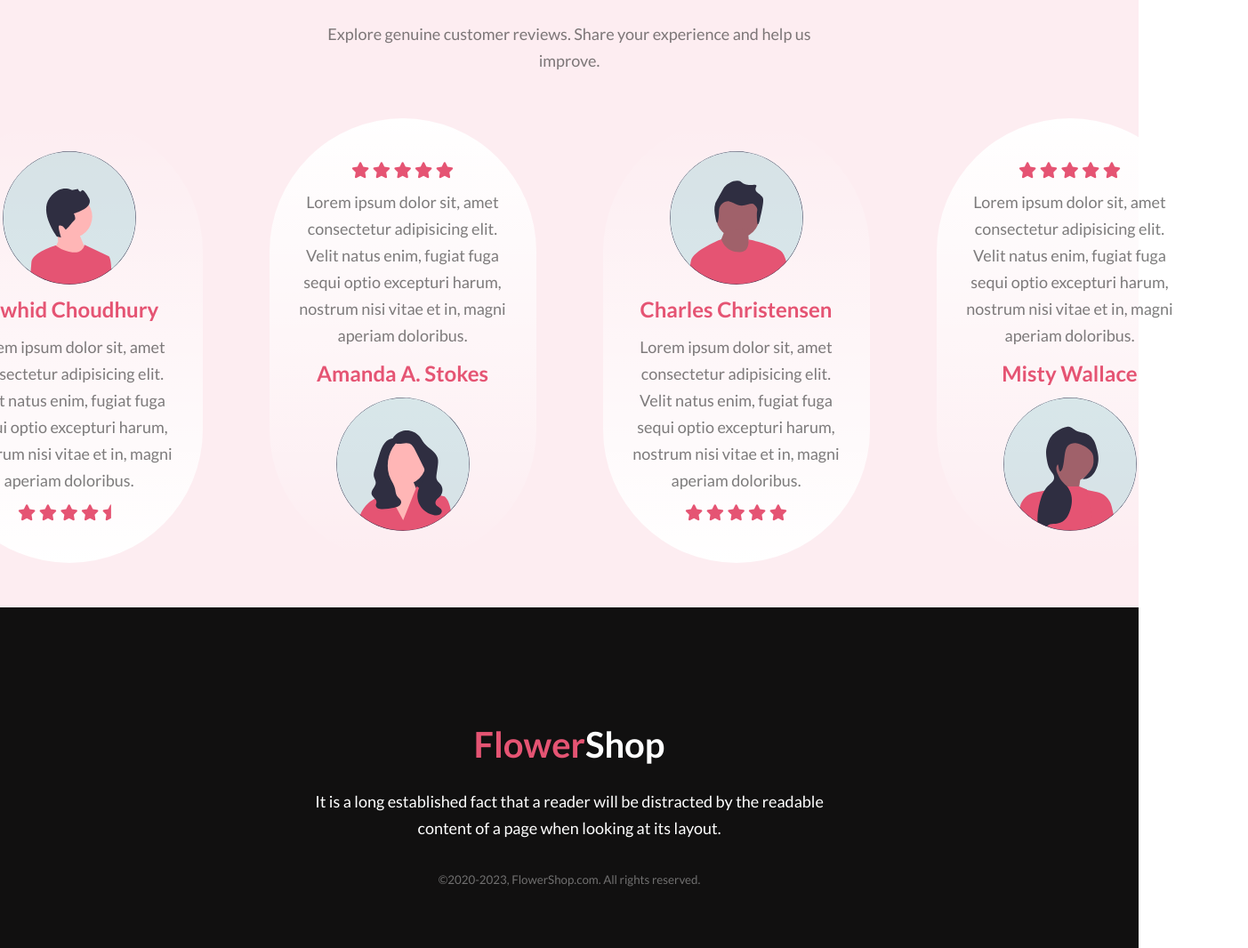
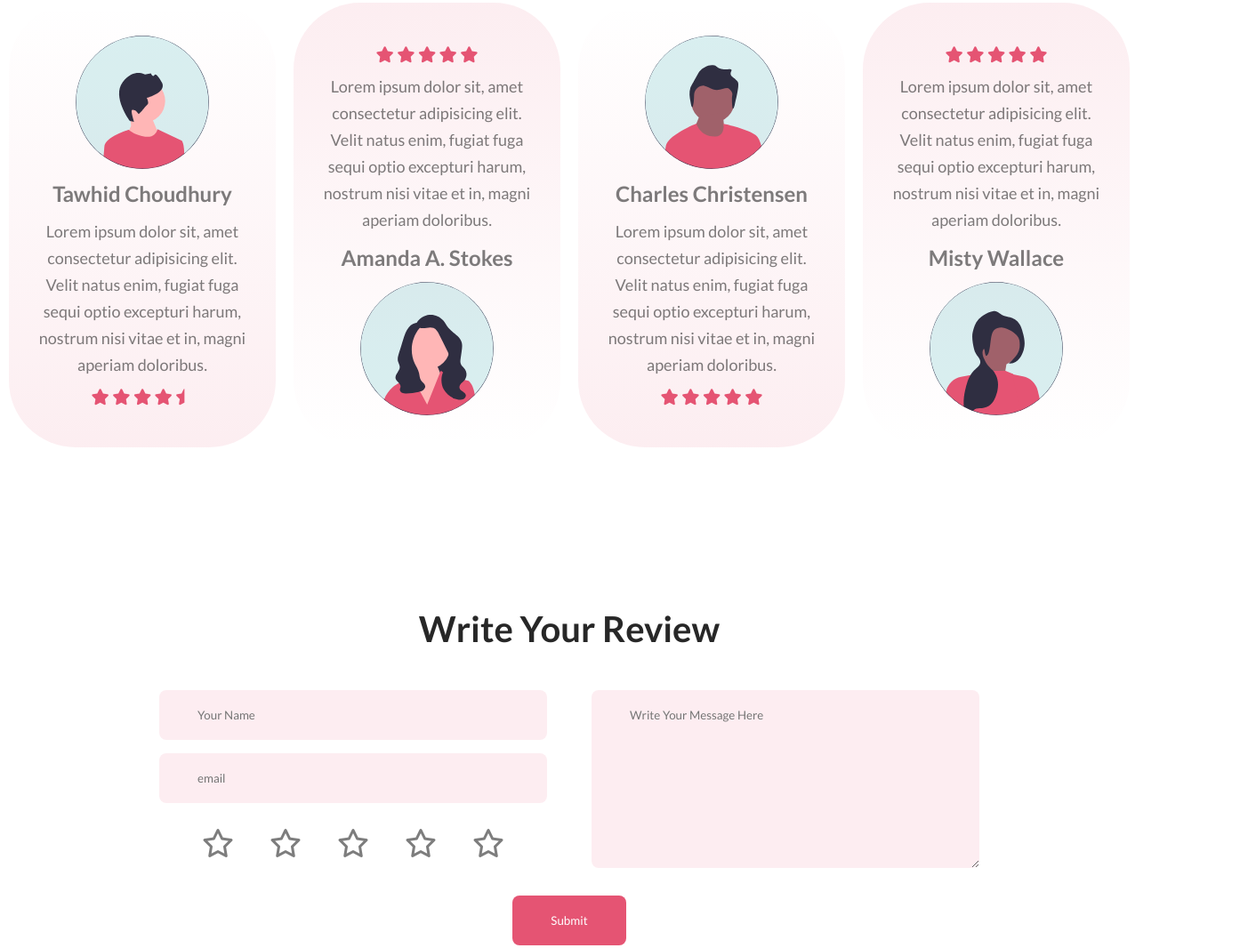
Before and after one commit to tawhid-choudhury/flower-shop-assignment-no-1, a plain HTML site: page index.html in a window 1280 px wide. Shown: the part 4662-5728 px from the top of the page at 89% size, 1403 px wide, since content can reach past the window. Drawn offline with Linux system fonts and the light colour scheme.

Commit message:
added review form

```diff
--- a/index.html
+++ b/index.html
@@ -196,6 +196,31 @@
                 </div>
             </div>
         </section>
+        <section class="write-review">
+            <h2 class="title">Write Your Review</h2>
+            <form class="review-form" action="">
+                <div class="write-review-form">
+
+                    <div class="name-email">
+                        <input class="review-input" type="text" name="writer-name" id="writer-name"
+                            placeholder="Your Name">
+                        <input class="review-input" type="email" name="email" id="email" placeholder="email">
+                        <div class="rate">
+                            <p><i class="fa-regular fa-star fa-2xl" style="color: #27272799;"></i></p>
+                            <p><i class="fa-regular fa-star fa-2xl" style="color: #27272799;"></i></p>
+                            <p><i class="fa-regular fa-star fa-2xl" style="color: #27272799;"></i></p>
+                            <p><i class="fa-regular fa-star fa-2xl" style="color: #27272799;"></i></p>
+                            <p><i class="fa-regular fa-star fa-2xl" style="color: #27272799;"></i></p>
+                        </div>
+                    </div>
+                    <div class="message-box">
+                        <textarea name="review-message" id="rm" cols="30" rows="10" class="review-input"
+                            placeholder="Write Your Message Here"></textarea>
+                    </div>
+                </div>
+                <button class="btn1">Submit</button>
+            </form>
+        </section>
     </main>
     <footer>
         <section>
--- a/style.css
+++ b/style.css
@@ -45,6 +45,11 @@
   align-items: center;
   flex-direction: column;
   justify-content: center;
+}
+.btn1:hover,
+.btn2:hover {
+  background: rgba(211, 211, 211, 0.647);
+  color: #e55473;
 }
 
 /* banner styles */
@@ -223,15 +228,11 @@ figcaption {
   width: 594px;
 }
 /* review section styles */
-.reviews {
-  background-color: rgba(229, 84, 115, 0.1);
-  margin-top: 130px;
-}
 .cards {
   display: flex;
   align-items: center;
   justify-content: center;
-  gap: 75px;
+  gap: 20px;
   padding: 50px;
 }
 .card1 {
@@ -242,8 +243,12 @@ figcaption {
   align-items: center;
   flex-direction: column;
   justify-content: center;
-  background-image: linear-gradient(0deg, white, rgba(255, 0, 0, 0));
-  border-radius: 150px;
+  background-image: linear-gradient(
+    0deg,
+    rgba(229, 84, 115, 0.1),
+    rgba(255, 0, 0, 0)
+  );
+  border-radius: 75px;
 }
 .card2 {
   width: 300px;
@@ -253,8 +258,12 @@ figcaption {
   align-items: center;
   flex-direction: column-reverse;
   justify-content: center;
-  background-image: linear-gradient(180deg, white, rgba(255, 0, 0, 0));
-  border-radius: 150px;
+  background-image: linear-gradient(
+    180deg,
+    rgba(229, 84, 115, 0.1),
+    rgba(255, 0, 0, 0)
+  );
+  border-radius: 75px;
 }
 .reviewer2 {
   display: flex;
@@ -276,7 +285,7 @@ figcaption {
 }
 .name {
   padding: 10px;
-  color: #e55473;
+  color: rgba(39, 39, 39, 0.6);
   text-align: center;
   font-family: Lato;
   font-size: 24px;
@@ -286,12 +295,57 @@ figcaption {
 }
 .review-description {
   /* margin-top: 10px; */
-  color: rgba(39, 39, 39, 0.6);
+  color: #27272799;
   text-align: center;
   font-size: 18px;
   font-weight: 400;
   line-height: 30px;
   width: 250px;
+}
+.review-form {
+  text-align: center;
+  margin-bottom: 130px;
+}
+.write-review-form {
+  margin-top: 30px;
+  display: flex;
+  align-items: baseline;
+  justify-content: center;
+  gap: 50px;
+}
+.name-email {
+  display: flex;
+  align-items: start;
+  flex-direction: column;
+  justify-content: center;
+}
+.message-box {
+  display: flex;
+  align-items: center;
+  flex-direction: column;
+  justify-content: center;
+}
+.review-input {
+  margin-top: 15px;
+  padding: 20px 43px;
+  background: rgba(229, 84, 115, 0.1);
+  border-radius: 8px;
+  border: none;
+  width: 350px;
+}
+.rate {
+  display: flex;
+  align-items: start;
+  /* flex-direction: column; */
+  justify-content: center;
+  text-align: center;
+  margin-top: 15px;
+  padding: 20px 43px;
+  /* background: rgba(229, 84, 115, 0.1); */
+  border-radius: 8px;
+  border: none;
+  gap: 40px;
+  width: 350px;
 }
 /* footer styles */
 footer {
```
